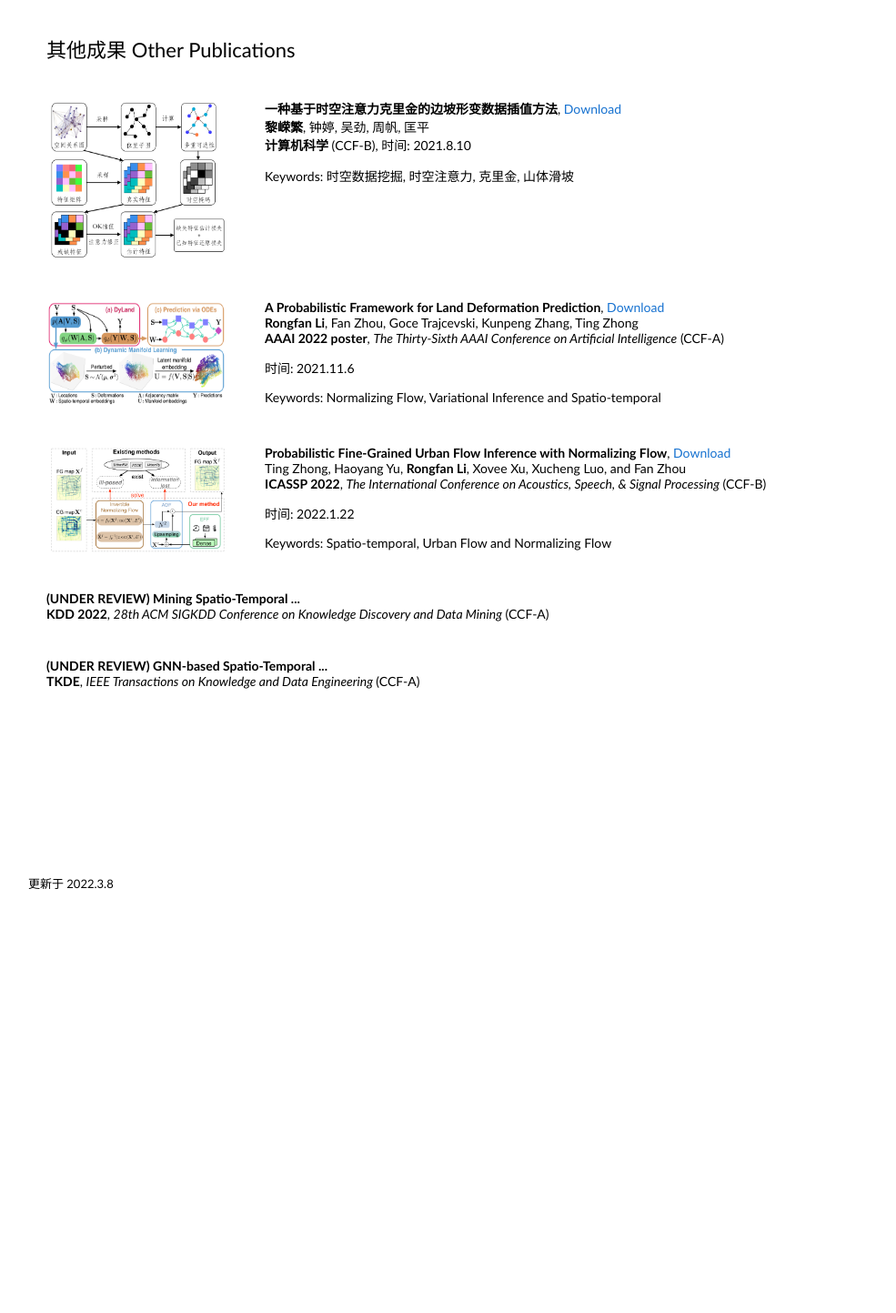
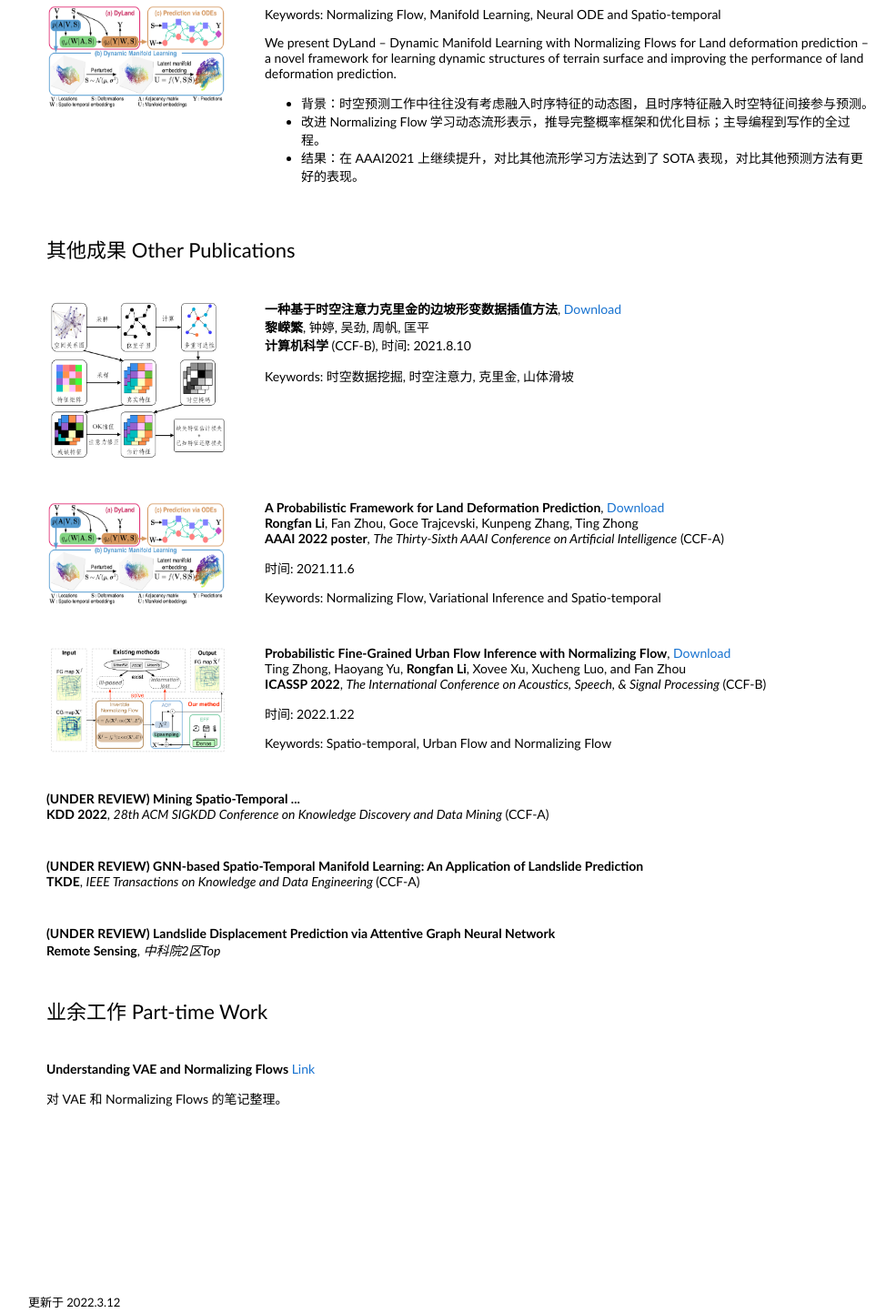
Before and after one commit to RongfanLi98/RongfanLi98.github.io, a plain HTML site: page index.html in a window 1280 px wide. Shown: the part 1176-2619 px from the top of the page at 91% size, without its empty margins (134-1119 px from the left). Before the commit the page ends 2178 px from the top, so only its background shows below. Drawn offline with Linux system fonts and the light colour scheme.

Commit message:
Update index.html

```diff
--- a/index.html
+++ b/index.html
@@ -100,7 +100,12 @@
         <strong>AAAI 2021</strong>, <em>The Thirty-Fifth AAAI Conference on Artificial Intelligence</em> (CCF-A) <br>
         <p>时间: 2020.12.2, 接收率: 21.4%=1692/7911, 得分: 8666</p>
         <p>Keywords: Graph Neural Network, Manifold Learning, and Spatio-temporal</p>
-		<p>We introduce a slope-aware graph neural network (SA-GNN) to leverage continuously monitored data and predict the land displacement.</p>
+		    <p>We introduce a slope-aware graph neural network (SA-GNN) to leverage continuously monitored data and predict the land displacement.</p>
+        <ul>
+          <li>背景：现存的山体滑坡预测工作很少从时空图网络角度出发，并且没有考虑过山体表面的流形特征。</li>
+          <li>贡献：改进 LLE 提出 WLLE 算法，强调空间中的距离和斜率信息；主导编程、实验和公式推导，参与论文撰写。</li>
+          <li>结果：对比其他流形学习方法达到了 SOTA 表现，对比其他预测方法有更好的表现。</li>
+        </ul>
       </td>
     </tr>
     </table>
@@ -117,11 +122,15 @@
         <strong>AAAI 2022</strong>, <em>The Thirty-Sixth AAAI Conference on Artificial Intelligence</em> (CCF-A)<br>
         <p>时间: 2021.12.1, 接收率: 15.0%=1349/9020, 得分: 8876</p>
         <p>Keywords: Normalizing Flow, Manifold Learning, Neural ODE and Spatio-temporal</p>
-		<p>We present DyLand – Dynamic Manifold Learning with Normalizing Flows for Land deformation prediction – a novel framework for learning dynamic structures of terrain surface and improving the performance of land deformation prediction. </p>
+		    <p>We present DyLand – Dynamic Manifold Learning with Normalizing Flows for Land deformation prediction – a novel framework for learning dynamic structures of terrain surface and improving the performance of land deformation prediction. </p>
+        <ul>
+          <li>背景：时空预测工作中往往没有考虑融入时序特征的动态图，且时序特征融入时空特征间接参与预测。</li>
+          <li>改进 Normalizing Flow 学习动态流形表示，推导完整概率框架和优化目标；主导编程到写作的全过程。</li>
+          <li>结果：在 AAAI2021 上继续提升，对比其他流形学习方法达到了 SOTA 表现，对比其他预测方法有更好的表现。</li>
+        </ul>
       </td>
     </tr>
     </table>
-
 
       <table width="100%" align="center" border="0" cellspacing="0" cellpadding="20">
       <tr>
@@ -202,13 +211,29 @@
 <!--        <img src='project/ICASSP2022/ICASSP2022_intro.png'  width="200" height="120">-->
 <!--      </td>-->
       <td valign="top" width="80%">
-          <strong>(UNDER REVIEW) GNN-based Spatio-Temporal ... </strong> <br>
+          <strong>(UNDER REVIEW) GNN-based Spatio-Temporal Manifold Learning: An Application of Landslide Prediction </strong> <br>
           <strong>TKDE</strong>, <em>IEEE Transactions on Knowledge and Data Engineering </em> (CCF-A)<br>
 <!--        <p>时间: 2022.1.22</p>-->
 <!--        <p>Keywords: Graph Neural Networks and Manifold Learning </p>-->
       </td>
     </tr>
     </table>
+
+<!-- Remote Sensing 22 -->
+<table width="100%" align="center" border="0" cellspacing="0" cellpadding="20">
+  <tr onmouseout="aperture_stop()" onmouseover="aperture_start()" >
+<!--      <td width="20%">-->
+<!--        <img src='project/ICASSP2022/ICASSP2022_intro.png'  width="200" height="120">-->
+<!--      </td>-->
+    <td valign="top" width="80%">
+        <strong>(UNDER REVIEW) Landslide Displacement Prediction via Attentive Graph Neural Network</strong> <br>
+        <strong>Remote Sensing</strong>, <em>中科院2区Top </em><br>
+<!--        <p>时间: 2022.1.22</p>-->
+<!--        <p>Keywords: Graph Neural Networks and Manifold Learning </p>-->
+    </td>
+  </tr>
+  </table>
+
 <!--<table width="100%" align="center" border="0" cellspacing="0" cellpadding="20">-->
 <!--      <tr>-->
 <!--        <td width="100%" valign="middle">-->
@@ -223,9 +248,34 @@
 <!--      </tr>-->
 <!--</table>-->
 
+<table width="100%" align="center" border="0" cellspacing="0" cellpadding="20">
+  <tr>
+    <td width="100%" valign="middle">
+      <!-- <heading>Publication <a href="https://scholar.google.com/citations?user=xxxxxxxxxxxxxxxxxxx" style="font-size:22px;">[Google Scholar]</a></heading> -->
+      <heading>业余工作 Part-time Work</heading>
+    </td>
+  </tr>
+  </table>
+
+  <!-- TKDE 22 -->
+  <table width="100%" align="center" border="0" cellspacing="0" cellpadding="20">
+    <tr onmouseout="aperture_stop()" onmouseover="aperture_start()" >
+<!--      <td width="20%">-->
+<!--        <img src='project/ICASSP2022/ICASSP2022_intro.png'  width="200" height="120">-->
+<!--      </td>-->
+      <td valign="top" width="80%">
+          <strong>Understanding VAE and Normalizing Flows</strong> <a href="https://www.overleaf.com/read/fycsktkdqskz">Link</a> <br>
+       <p>对 VAE 和 Normalizing Flows 的笔记整理。</p>
+      </td>
+    </tr>
+    </table>
+
+
+
+
 <br><br><br><br><br><br><br><br><br><br>
 <table width="100%" align="center" border="0" cellspacing="0" cellpadding="20">
-  <p align="left"><font size="2"> 更新于 2022.3.8 </font>  </p>
+  <p align="left"><font size="2"> 更新于 2022.3.12 </font>  </p>
 </table>
 
 </body>
```
